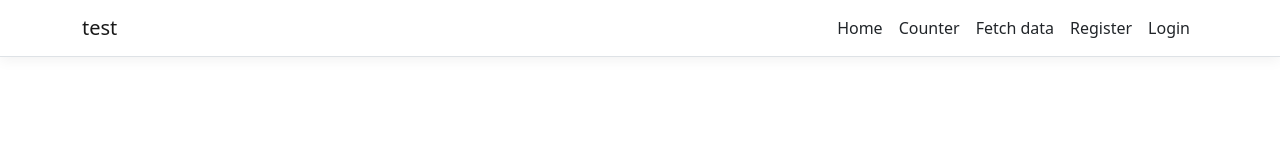
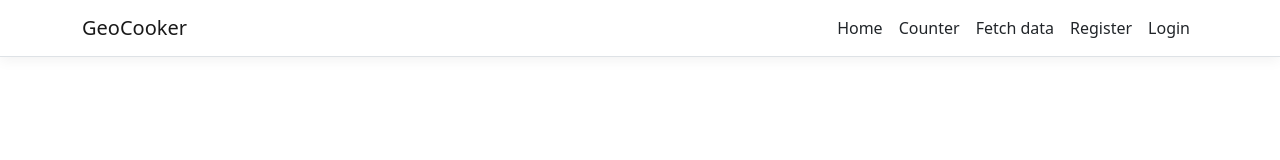
Before and after one commit to WVU-CS230-2023-08-Group01/GeoCooker, a React (Create React App) app in the folder ClientApp/: page /fetch-data in a window 1280 px wide. Shown: the top 160 px of the page. Built offline with nearby package versions, Linux system fonts and the light colour scheme; no server answers.

Commit message:
Added Home.css. Changed favicon, title, Home.js

```diff
--- a/ClientApp/public/index.html
+++ b/ClientApp/public/index.html
@@ -20,7 +20,7 @@
       work correctly both with client-side routing and a non-root public URL.
       Learn how to configure a non-root public URL by running `npm run build`.
     -->
-    <title>test</title>
+    <title>GeoCooker</title>
   </head>
   <body>
     <noscript>
--- /dev/null
+++ b/ClientApp/src/components/Home.css
@@ -0,0 +1,6 @@
+#map {
+    height: 90vh;
+    width: 100%;
+    padding: 0px;
+    margin: 0px;
+}
--- a/ClientApp/src/components/Home.js
+++ b/ClientApp/src/components/Home.js
@@ -1,5 +1,6 @@
 import React, { Component } from 'react';
 import GoogleMapReact from 'google-map-react';
+import './Home.css';
 
 const AnyReactComponent = ({ text }) => <div>{text}</div>;
 
@@ -17,17 +18,17 @@ export class Home extends Component {
   render() {
     return (
         // Important! Always set the container height explicitly
-        <div style={{ height: '100vh', width: '100%' }}>
+        <div id='map'>
             <GoogleMapReact
                 bootstrapURLKeys={{ key: "AIzaSyDfWvBqyov4n20fceBDlWg4lDN74-oInqc" }}
                 defaultCenter={defaultProps.center}
                 defaultZoom={defaultProps.zoom}
             >
-                <AnyReactComponent
-                    lat={59.955413}
-                    lng={30.337844}
+                {/* <AnyReactComponent
+                    lat={0}
+                    lng={0}
                     text="My Marker"
-                />
+                /> */}
             </GoogleMapReact>
         </div>
     );
--- a/ClientApp/src/components/NavMenu.js
+++ b/ClientApp/src/components/NavMenu.js
@@ -26,7 +26,7 @@ export class NavMenu extends Component {
     return (
       <header>
         <Navbar className="navbar-expand-sm navbar-toggleable-sm ng-white border-bottom box-shadow mb-3" container light>
-          <NavbarBrand tag={Link} to="/">test</NavbarBrand>
+          <NavbarBrand tag={Link} to="/">GeoCooker</NavbarBrand>
           <NavbarToggler onClick={this.toggleNavbar} className="mr-2" />
           <Collapse className="d-sm-inline-flex flex-sm-row-reverse" isOpen={!this.state.collapsed} navbar>
             <ul className="navbar-nav flex-grow">
```
Also changed, not shown: ClientApp/public/manifest.json, 2 other files (tests, documents, lock files or other folders).
